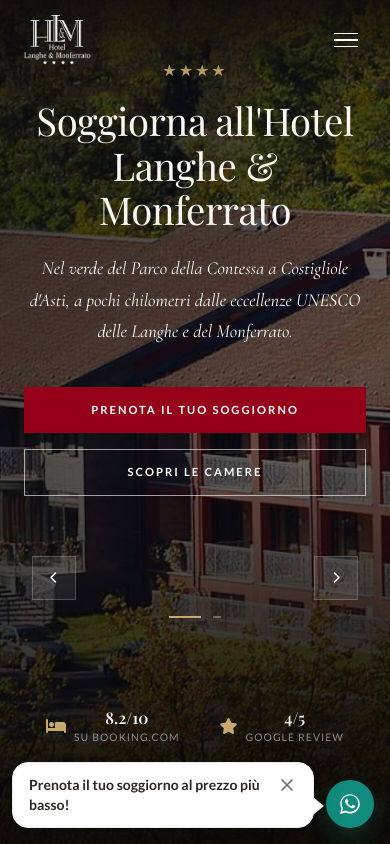
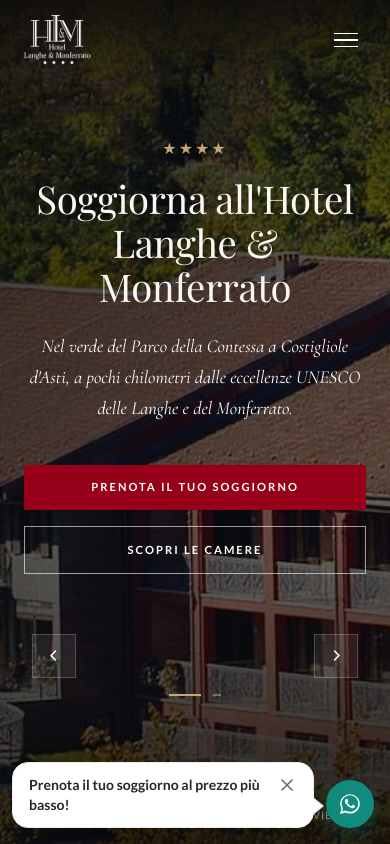
Before and after one commit to tave1013/hotel-langhe-monferrato, a Next.js app: page / in a window 390 px wide. Shown: the top 844 px of the page. Built offline with nearby package versions, Linux system fonts and the light colour scheme; a web font is replaced by a local one.

Commit message:
fix: aumenta altezza hero su mobile e spazio sotto review badge

```diff
--- a/components/Hero.js
+++ b/components/Hero.js
@@ -49,7 +49,7 @@
   const slide = slides[current] || slides[0];
 
   return (
-    <section className="relative h-screen md:min-h-[680px] overflow-hidden" aria-label="Hero">
+    <section className="relative min-h-[110vh] md:min-h-[680px] overflow-hidden" aria-label="Hero">
       {/* BG IMAGE */}
       <div
         className="absolute inset-0 transition-opacity duration-700"
@@ -188,7 +188,7 @@
 
         {/* REVIEW BADGE */}
         <div
-          className="mb-24 md:mb-20"
+          className="mb-32 md:mb-20"
           style={{
             marginTop: '5.5rem',
             display: 'flex',
```
